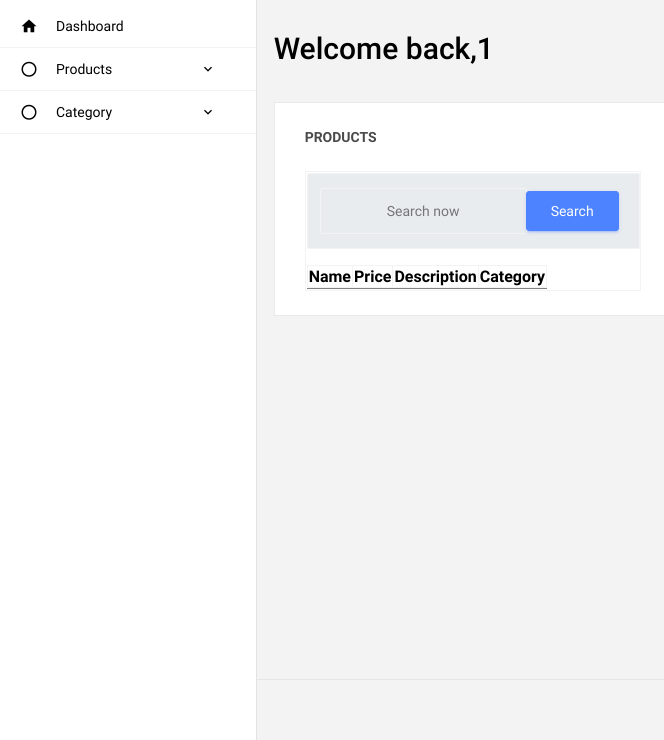
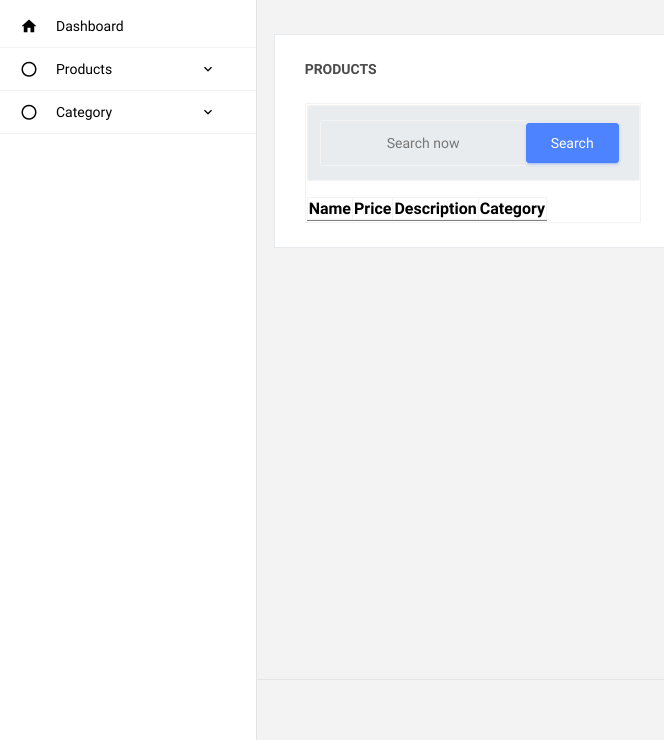
Before and after one commit to zygarde1023/apiwebzbc, a PHP site: page /?username=1 in a window 1280 px wide. Shown: the part 60-800 px from the top of the page, without its empty margins (0-664 px from the left). Run offline with PHP 8.4, Linux system fonts and the light colour scheme; data that the repository does not hold is empty.

Commit message:
Update template.php

```diff
--- a/template.php
+++ b/template.php
@@ -85,20 +85,6 @@ $username = $_GET['username'];
       <!-- partial -->
       <div class="main-panel">
         <div class="content-wrapper">
-
-          <div class="row">
-            <div class="col-md-12 grid-margin">
-              <div class="d-flex justify-content-between flex-wrap">
-                <div class="d-flex align-items-end flex-wrap">
-                  <div class="mr-md-3 mr-xl-5">
-                    <h2>Welcome back,<?php echo $username; ?></h2>
-                  </div>
-                </div>
-              </div>
-            </div>
-          </div>
-
-
           <div class="row">
             <div class="col-md-12 stretch-card">
               <div class="card">
```
